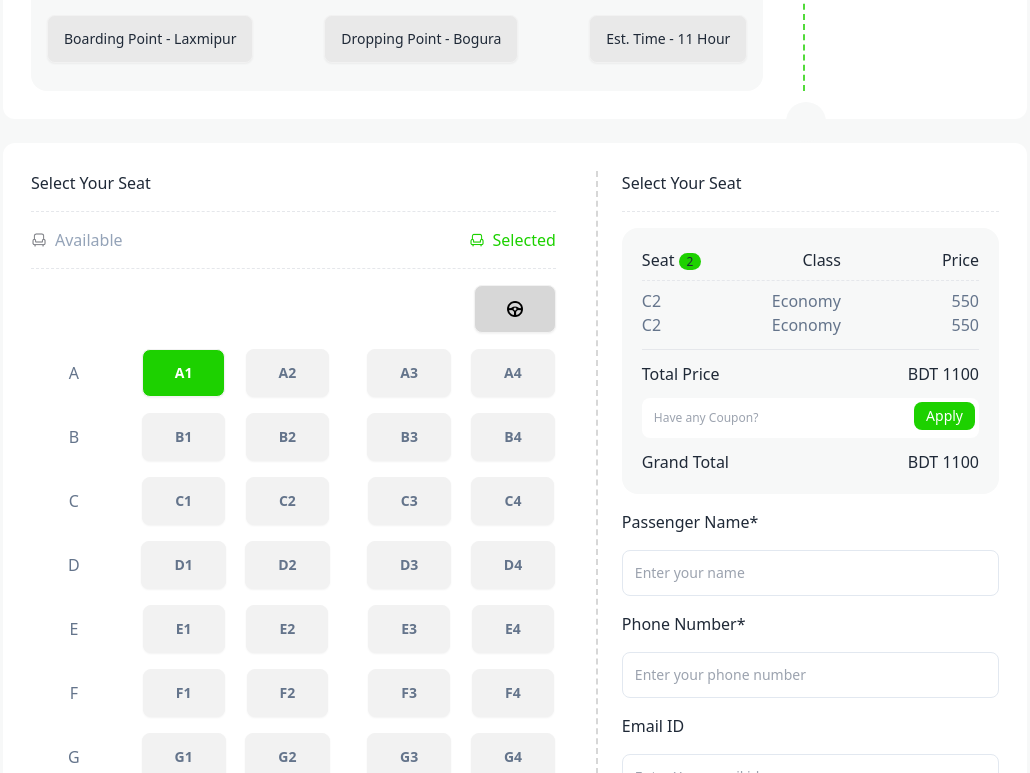
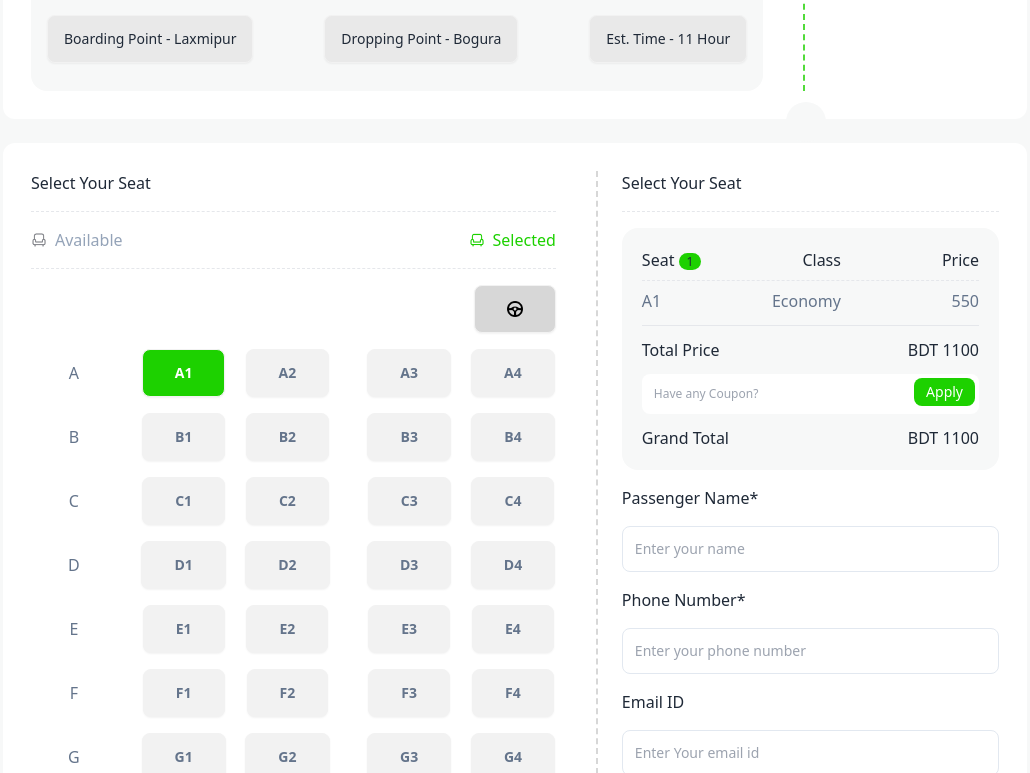
Before and after one commit to fahim-ahmed10/PH-B9A5-smart-ticketing, a plain HTML site: page index.html in a window 1280 px wide. Both pictures are taken after a click on the button "A1". Shown: the part 1375-2148 px from the top of the page, without its empty margins (125-1155 px from the left). Drawn offline with nearby package versions, Linux system fonts and the light colour scheme.

Commit message:
Ticket Reservation Functionality

```diff
--- a/index.html
+++ b/index.html
@@ -229,94 +229,132 @@
                     </div>
                     <div class="grid grid-cols-5 items-center justify-items-center gap-8 lg:gap-6 ">
                         <div><button class="pointer-events-none text-slate-500">A</button></div>
-                        <div><button id="a1" onclick="getClickedElement(this.id)" class="btn px-4 md:px-5 lg:px-8 text-slate-500">A1</button></div>
-                        <div><button id="a2" onclick="getClickedElement(this.id)" class="btn px-4 md:px-5 lg:px-8 mr-3 text-slate-500">A2</button></div>
-                        <div><button id="a3" onclick="getClickedElement(this.id)" class="btn px-4 md:px-5 lg:px-8 ml-3 text-slate-500">A3</button></div>
-                        <div><button id="a4" onclick="getClickedElement(this.id)" class="btn px-4 md:px-5 lg:px-8 text-slate-500">A4</button></div>
+                        <div><button id="a1" onclick="getClickedElement(this.id)"
+                                class="btn px-4 md:px-5 lg:px-8 text-slate-500">A1</button></div>
+                        <div><button id="a2" onclick="getClickedElement(this.id)"
+                                class="btn px-4 md:px-5 lg:px-8 mr-3 text-slate-500">A2</button></div>
+                        <div><button id="a3" onclick="getClickedElement(this.id)"
+                                class="btn px-4 md:px-5 lg:px-8 ml-3 text-slate-500">A3</button></div>
+                        <div><button id="a4" onclick="getClickedElement(this.id)"
+                                class="btn px-4 md:px-5 lg:px-8 text-slate-500">A4</button></div>
                     </div>
                     <div class="grid grid-cols-5 items-center justify-items-center gap-8 lg:gap-6">
                         <div><button class="pointer-events-none text-slate-500">B</button></div>
-                        <div><button id="b1" onclick="getClickedElement(this.id)" class="btn px-4 md:px-5 lg:px-8 text-slate-500">B1</button></div>
-                        <div><button id="b2" onclick="getClickedElement(this.id)" class="btn px-4 md:px-5 lg:px-8 mr-3 text-slate-500">B2</button></div>
-                        <div><button id="b3" onclick="getClickedElement(this.id)" class="btn px-4 md:px-5 lg:px-8 ml-3 text-slate-500">B3</button></div>
-                        <div><button id="b4" onclick="getClickedElement(this.id)" class="btn px-4 md:px-5 lg:px-8 text-slate-500">B4</button></div>
+                        <div><button id="b1" onclick="getClickedElement(this.id)"
+                                class="btn px-4 md:px-5 lg:px-8 text-slate-500">B1</button></div>
+                        <div><button id="b2" onclick="getClickedElement(this.id)"
+                                class="btn px-4 md:px-5 lg:px-8 mr-3 text-slate-500">B2</button></div>
+                        <div><button id="b3" onclick="getClickedElement(this.id)"
+                                class="btn px-4 md:px-5 lg:px-8 ml-3 text-slate-500">B3</button></div>
+                        <div><button id="b4" onclick="getClickedElement(this.id)"
+                                class="btn px-4 md:px-5 lg:px-8 text-slate-500">B4</button></div>
                     </div>
                     <div class="grid grid-cols-5 items-center justify-items-center gap-8 lg:gap-6">
                         <div><button class="pointer-events-none text-slate-500">C</button></div>
-                        <div><button id="c1" onclick="getClickedElement(this.id)" class="btn px-4 md:px-5 lg:px-8 text-slate-500">C1</button></div>
-                        <div><button id="c2" onclick="getClickedElement(this.id)" class="btn px-4 md:px-5 lg:px-8 mr-3 text-slate-500">C2</button></div>
-                        <div><button id="c3" onclick="getClickedElement(this.id)" class="btn px-4 md:px-5 lg:px-8 ml-3 text-slate-500">C3</button></div>
-                        <div><button id="c4" onclick="getClickedElement(this.id)" class="btn px-4 md:px-5 lg:px-8 text-slate-500">C4</button></div>
+                        <div><button id="c1" onclick="getClickedElement(this.id)"
+                                class="btn px-4 md:px-5 lg:px-8 text-slate-500">C1</button></div>
+                        <div><button id="c2" onclick="getClickedElement(this.id)"
+                                class="btn px-4 md:px-5 lg:px-8 mr-3 text-slate-500">C2</button></div>
+                        <div><button id="c3" onclick="getClickedElement(this.id)"
+                                class="btn px-4 md:px-5 lg:px-8 ml-3 text-slate-500">C3</button></div>
+                        <div><button id="c4" onclick="getClickedElement(this.id)"
+                                class="btn px-4 md:px-5 lg:px-8 text-slate-500">C4</button></div>
                     </div>
                     <div class="grid grid-cols-5 items-center justify-items-center gap-8 lg:gap-6">
                         <div><button class="pointer-events-none text-slate-500">D</button></div>
-                        <div><button id="d1" onclick="getClickedElement(this.id)" class="btn px-4 md:px-5 lg:px-8 text-slate-500">D1</button></div>
-                        <div><button id="d2" onclick="getClickedElement(this.id)" class="btn px-4 md:px-5 lg:px-8 mr-3 text-slate-500">D2</button></div>
-                        <div><button id="d3" onclick="getClickedElement(this.id)" class="btn px-4 md:px-5 lg:px-8 ml-3 text-slate-500">D3</button></div>
-                        <div><button id="d4" onclick="getClickedElement(this.id)" class="btn px-4 md:px-5 lg:px-8 text-slate-500">D4</button></div>
+                        <div><button id="d1" onclick="getClickedElement(this.id)"
+                                class="btn px-4 md:px-5 lg:px-8 text-slate-500">D1</button></div>
+                        <div><button id="d2" onclick="getClickedElement(this.id)"
+                                class="btn px-4 md:px-5 lg:px-8 mr-3 text-slate-500">D2</button></div>
+                        <div><button id="d3" onclick="getClickedElement(this.id)"
+                                class="btn px-4 md:px-5 lg:px-8 ml-3 text-slate-500">D3</button></div>
+                        <div><button id="d4" onclick="getClickedElement(this.id)"
+                                class="btn px-4 md:px-5 lg:px-8 text-slate-500">D4</button></div>
                     </div>
                     <div class="grid grid-cols-5 items-center justify-items-center gap-8 lg:gap-6">
                         <div><button class="pointer-events-none text-slate-500">E</button></div>
-                        <div><button id="e1" onclick="getClickedElement(this.id)" class="btn px-4 md:px-5 lg:px-8 text-slate-500">E1</button></div>
-                        <div><button id="e2" onclick="getClickedElement(this.id)" class="btn px-4 md:px-5 lg:px-8 mr-3 text-slate-500">E2</button></div>
-                        <div><button id="e3" onclick="getClickedElement(this.id)" class="btn px-4 md:px-5 lg:px-8 ml-3 text-slate-500">E3</button></div>
-                        <div><button id="e4" onclick="getClickedElement(this.id)" class="btn px-4 md:px-5 lg:px-8 text-slate-500">E4</button></div>
+                        <div><button id="e1" onclick="getClickedElement(this.id)"
+                                class="btn px-4 md:px-5 lg:px-8 text-slate-500">E1</button></div>
+                        <div><button id="e2" onclick="getClickedElement(this.id)"
+                                class="btn px-4 md:px-5 lg:px-8 mr-3 text-slate-500">E2</button></div>
+                        <div><button id="e3" onclick="getClickedElement(this.id)"
+                                class="btn px-4 md:px-5 lg:px-8 ml-3 text-slate-500">E3</button></div>
+                        <div><button id="e4" onclick="getClickedElement(this.id)"
+                                class="btn px-4 md:px-5 lg:px-8 text-slate-500">E4</button></div>
                     </div>
                     <div class="grid grid-cols-5 items-center justify-items-center gap-8 lg:gap-6">
                         <div><button class="pointer-events-none text-slate-500">F</button></div>
-                        <div><button id="f1" onclick="getClickedElement(this.id)" class="btn px-4 md:px-5 lg:px-8 text-slate-500">F1</button></div>
-                        <div><button id="f2" onclick="getClickedElement(this.id)" class="btn px-4 md:px-5 lg:px-8 mr-3 text-slate-500">F2</button></div>
-                        <div><button id="f3" onclick="getClickedElement(this.id)" class="btn px-4 md:px-5 lg:px-8 ml-3 text-slate-500">F3</button></div>
-                        <div><button id="f4" onclick="getClickedElement(this.id)" class="btn px-4 md:px-5 lg:px-8 text-slate-500">F4</button></div>
+                        <div><button id="f1" onclick="getClickedElement(this.id)"
+                                class="btn px-4 md:px-5 lg:px-8 text-slate-500">F1</button></div>
+                        <div><button id="f2" onclick="getClickedElement(this.id)"
+                                class="btn px-4 md:px-5 lg:px-8 mr-3 text-slate-500">F2</button></div>
+                        <div><button id="f3" onclick="getClickedElement(this.id)"
+                                class="btn px-4 md:px-5 lg:px-8 ml-3 text-slate-500">F3</button></div>
+                        <div><button id="f4" onclick="getClickedElement(this.id)"
+                                class="btn px-4 md:px-5 lg:px-8 text-slate-500">F4</button></div>
                     </div>
                     <div class="grid grid-cols-5 items-center justify-items-center gap-8 lg:gap-6">
                         <div><button class="pointer-events-none text-slate-500">G</button></div>
-                        <div><button id="g1" onclick="getClickedElement(this.id)" class="btn px-4 md:px-5 lg:px-8 text-slate-500">G1</button></div>
-                        <div><button id="g2" onclick="getClickedElement(this.id)" class="btn px-4 md:px-5 lg:px-8 mr-3 text-slate-500">G2</button></div>
-                        <div><button id="g3" onclick="getClickedElement(this.id)" class="btn px-4 md:px-5 lg:px-8 ml-3 text-slate-500">G3</button></div>
-                        <div><button id="g4" onclick="getClickedElement(this.id)" class="btn px-4 md:px-5 lg:px-8 text-slate-500">G4</button></div>
+                        <div><button id="g1" onclick="getClickedElement(this.id)"
+                                class="btn px-4 md:px-5 lg:px-8 text-slate-500">G1</button></div>
+                        <div><button id="g2" onclick="getClickedElement(this.id)"
+                                class="btn px-4 md:px-5 lg:px-8 mr-3 text-slate-500">G2</button></div>
+                        <div><button id="g3" onclick="getClickedElement(this.id)"
+                                class="btn px-4 md:px-5 lg:px-8 ml-3 text-slate-500">G3</button></div>
+                        <div><button id="g4" onclick="getClickedElement(this.id)"
+                                class="btn px-4 md:px-5 lg:px-8 text-slate-500">G4</button></div>
                     </div>
                     <div class="grid grid-cols-5 items-center justify-items-center gap-8 lg:gap-6">
                         <div><button class="pointer-events-none text-slate-500">H</button></div>
-                        <div><button id="h1" onclick="getClickedElement(this.id)" class="btn px-4 md:px-5 lg:px-8 text-slate-500">H1</button></div>
-                        <div><button id="h2" onclick="getClickedElement(this.id)" class="btn px-4 md:px-5 lg:px-8 mr-3 text-slate-500">H2</button></div>
-                        <div><button id="h3" onclick="getClickedElement(this.id)" class="btn px-4 md:px-5 lg:px-8 ml-3 text-slate-500">H3</button></div>
-                        <div><button id="h4" onclick="getClickedElement(this.id)" class="btn px-4 md:px-5 lg:px-8 text-slate-500">H4</button></div>
+                        <div><button id="h1" onclick="getClickedElement(this.id)"
+                                class="btn px-4 md:px-5 lg:px-8 text-slate-500">H1</button></div>
+                        <div><button id="h2" onclick="getClickedElement(this.id)"
+                                class="btn px-4 md:px-5 lg:px-8 mr-3 text-slate-500">H2</button></div>
+                        <div><button id="h3" onclick="getClickedElement(this.id)"
+                                class="btn px-4 md:px-5 lg:px-8 ml-3 text-slate-500">H3</button></div>
+                        <div><button id="h4" onclick="getClickedElement(this.id)"
+                                class="btn px-4 md:px-5 lg:px-8 text-slate-500">H4</button></div>
                     </div>
                     <div class="grid grid-cols-5 items-center justify-items-center gap-8 lg:gap-6">
                         <div><button class="pointer-events-none text-slate-500">I</button></div>
-                        <div><button id="i1" onclick="getClickedElement(this.id)" class="btn px-4 md:px-5 lg:px-8 text-slate-500">I1</button></div>
-                        <div><button id="i2" onclick="getClickedElement(this.id)" class="btn px-4 md:px-5 lg:px-8 mr-3 text-slate-500">I2</button></div>
-                        <div><button id="i3" onclick="getClickedElement(this.id)" class="btn px-4 md:px-5 lg:px-8 ml-3 text-slate-500">I3</button></div>
-                        <div><button id="i4" onclick="getClickedElement(this.id)" class="btn px-4 md:px-5 lg:px-8 text-slate-500">I4</button></div>
+                        <div><button id="i1" onclick="getClickedElement(this.id)"
+                                class="btn px-4 md:px-5 lg:px-8 text-slate-500">I1</button></div>
+                        <div><button id="i2" onclick="getClickedElement(this.id)"
+                                class="btn px-4 md:px-5 lg:px-8 mr-3 text-slate-500">I2</button></div>
+                        <div><button id="i3" onclick="getClickedElement(this.id)"
+                                class="btn px-4 md:px-5 lg:px-8 ml-3 text-slate-500">I3</button></div>
+                        <div><button id="i4" onclick="getClickedElement(this.id)"
+                                class="btn px-4 md:px-5 lg:px-8 text-slate-500">I4</button></div>
                     </div>
                     <div class="grid grid-cols-5 items-center justify-items-center gap-8 lg:gap-6">
                         <div><button class="pointer-events-none text-slate-500">J</button></div>
-                        <div><button id="j1" onclick="getClickedElement(this.id)" class="btn px-4 md:px-5 lg:px-8 text-slate-500">J1</button></div>
-                        <div><button id="j2" onclick="getClickedElement(this.id)" class="btn px-4 md:px-5 lg:px-8 mr-3 text-slate-500">J2</button></div>
-                        <div><button id="j3" onclick="getClickedElement(this.id)" class="btn px-4 md:px-5 lg:px-8 ml-3 text-slate-500">J3</button></div>
-                        <div><button id="j4" onclick="getClickedElement(this.id)" class="btn px-4 md:px-5 lg:px-8 text-slate-500">J4</button></div>
+                        <div><button id="j1" onclick="getClickedElement(this.id)"
+                                class="btn px-4 md:px-5 lg:px-8 text-slate-500">J1</button></div>
+                        <div><button id="j2" onclick="getClickedElement(this.id)"
+                                class="btn px-4 md:px-5 lg:px-8 mr-3 text-slate-500">J2</button></div>
+                        <div><button id="j3" onclick="getClickedElement(this.id)"
+                                class="btn px-4 md:px-5 lg:px-8 ml-3 text-slate-500">J3</button></div>
+                        <div><button id="j4" onclick="getClickedElement(this.id)"
+                                class="btn px-4 md:px-5 lg:px-8 text-slate-500">J4</button></div>
                     </div>
                 </div>
                 <div class="w-[100%] md:w-[40%] lg:w-[40%] flex flex-col gap-4">
                     <h1 class="font-medium">Select Your Seat</h1>
                     <hr class="border-dashed">
                     <div class="bg-[#f7f8f8] p-5 rounded-2xl">
-                        <div class="flex justify-between mb-2">
-                            <h1 class="font-medium">Seat <span class="bg-primary_clr rounded-full px-2 text-xs">2</span></h1>
-                            <h1 class="font-medium">Class</h1>
-                            <h1 class="font-medium">Price</h1>
-                        </div>
-                        <hr class="border-dashed mb-2">
-                        <div class="flex justify-between">
-                            <h2 class="text-slate-500">C2</h2>
-                            <h2 class="text-slate-500">Economy</h2>
-                            <h2 class="text-slate-500">550</h2>
-                        </div>
-                        <div class="flex justify-between">
-                            <h2 class="text-slate-500">C2</h2>
-                            <h2 class="text-slate-500">Economy</h2>
-                            <h2 class="text-slate-500">550</h2>
+                        <div id="reservation">
+                            <div class="flex justify-between mb-2">
+                                <h1 class="font-medium">Seat <span id="selectedSeat"
+                                        class="bg-primary_clr rounded-full px-2 text-xs">0</span></h1>
+                                <h1 class="font-medium">Class</h1>
+                                <h1 class="font-medium">Price</h1>
+                            </div>
+                            <hr class="border-dashed mb-2">
+                            <!-- <div class="flex justify-between text-slate-500">
+                                <h2>C2</h2>
+                                <h2>Economy</h2>
+                                <h2>550</h2>
+                            </div> -->
                         </div>
                         <hr class="my-3">
                         <div class="flex justify-between">
@@ -324,8 +362,10 @@
                             <h1 class="font-medium">BDT <span>1100</span></h1>
                         </div>
                         <div class="mt-3 relative">
-                            <input class="w-full p-3 rounded-lg text-xs outline-slate-200" type="text" placeholder="Have any Coupon?">
-                            <button class="absolute right-1 text-sm text-white top-1 rounded-lg bg-primary_clr px-3 py-1">Apply</button>
+                            <input class="w-full p-3 rounded-lg text-xs outline-slate-200" type="text"
+                                placeholder="Have any Coupon?">
+                            <button
+                                class="absolute right-1 text-sm text-white top-1 rounded-lg bg-primary_clr px-3 py-1">Apply</button>
                         </div>
                         <div class="flex justify-between mt-3">
                             <h1 class="font-medium">Grand Total</h1>
@@ -333,11 +373,14 @@
                         </div>
                     </div>
                     <h1 class="font-medium">Passenger Name*</h1>
-                    <input class="p-3 border-[1px] text-sm border-slate-200 rounded-lg outline-slate-300" type="text" placeholder="Enter your name">
+                    <input class="p-3 border-[1px] text-sm border-slate-200 rounded-lg outline-slate-300" type="text"
+                        placeholder="Enter your name">
                     <h1 class="font-medium">Phone Number*</h1>
-                    <input class="p-3 border-[1px] text-sm border-slate-200 rounded-lg outline-slate-300" type="number" placeholder="Enter your phone number">
+                    <input class="p-3 border-[1px] text-sm border-slate-200 rounded-lg outline-slate-300" type="number"
+                        placeholder="Enter your phone number">
                     <h1 class="font-medium">Email ID</h1>
-                    <input class="p-3 border-[1px] text-sm border-slate-200 rounded-lg outline-slate-300" type="email" placeholder="Enter Your email id">
+                    <input class="p-3 border-[1px] text-sm border-slate-200 rounded-lg outline-slate-300" type="email"
+                        placeholder="Enter Your email id">
                     <button class="w-full bg-primary_clr rounded-xl p-3 text-white font-medium">Next</button>
                     <div class="flex gap-2 justify-center">
                         <h1 class="text-sm text-slate-500 underline">Terms and Conditions</h1>
--- a/js/selectionSeat.js
+++ b/js/selectionSeat.js
@@ -1,4 +1,4 @@
-function getClickedElement(clicked_id, class1) {
+function getClickedElement(clicked_id) {
   var element = document.getElementById(clicked_id);
   if (!element) {
     console.error("Element with ID '" + clicked_id + "' not found.");
@@ -13,29 +13,75 @@ function getClickedElement(clicked_id, class1) {
     let removeInnerText = getInnerText = '';
     console.log(removeInnerText + "removed");
     increaseOneAvailableSeat();
+    reduceSelectedSeatCount();
   } else {
     element.classList.add("bg-[#1dd100]", "text-white", "hover:bg-[#33e214]");
-    let getInnerText = element.innerText;
-    console.log(getInnerText);
+    let getSelectedText = element.innerText;
+    console.log(getSelectedText);
     reduceOneAvailableSeat();
+    increaseSelectedSeatCount();
+    ticketReservation(getSelectedText);
   }
 }
 
 //Reducing availablility by selection one seat
 function reduceOneAvailableSeat(){
-    let seatLeft = document.getElementById("seatLeft");
-    let getInnerText  = seatLeft.innerText;
+    let findElement = document.getElementById('seatLeft');
+    let getInnerText  = findElement.innerText;
     let convertToInt = parseInt(getInnerText);
     let availableSeat = convertToInt - 1;
     let showAvailableSeat = seatLeft.innerText = availableSeat;
-    console.log(getInnerText, availableSeat, showAvailableSeat);
+    return showAvailableSeat;
 }
 
 //Increasing availablility by removing one seat from select
 function increaseOneAvailableSeat(){
-    let seatLeft = document.getElementById("seatLeft");
-    let getInnerText  = seatLeft.innerText;
+    let findElement = document.getElementById('seatLeft');
+    let getInnerText  = findElement.innerText;
     let convertToInt = parseInt(getInnerText);
     let availableSeat = convertToInt + 1;
     let showAvailableSeat = seatLeft.innerText = availableSeat;
+    return showAvailableSeat;
 }
+
+//Increasing selected seat by adding one seat from select
+function increaseSelectedSeatCount(){
+    let findElement = document.getElementById('selectedSeat');
+    let getInnerText = findElement.innerText;
+    let convertToInt = parseInt(getInnerText);
+    let seatAdded = convertToInt + 1;
+    let showAddedSeat = findElement.innerText = seatAdded;
+    return showAddedSeat;
+}
+
+//Reducing selected seat by removing one seat from select
+function reduceSelectedSeatCount(){
+    let findElement = document.getElementById('selectedSeat');
+    let getInnerText = findElement.innerText;
+    let convertToInt = parseInt(getInnerText);
+    let seatAdded = convertToInt - 1;
+    let showAddedSeat = findElement.innerText = seatAdded;
+    return showAddedSeat;
+}
+
+//adding ticket for reservation
+function ticketReservation(getSelectedText){
+    let findElement = document.getElementById('reservation');
+    let div =  document.createElement('div');
+    div.classList.add("flex", "justify-between", "text-slate-500");
+    findElement.appendChild(div);
+    let h2a = document.createElement('h2');
+    h2a.innerText = getSelectedText;
+    div.appendChild(h2a);
+    let h2b = document.createElement('h2');
+    h2b.innerText = "Economy" ;
+    div.appendChild(h2b);
+    let h2c = document.createElement('h2');
+    h2c.innerText = 550;
+    div.appendChild(h2c);
+}
+
+//delete ticket from reservation
+function deleteTicket(){
+
+}
```
